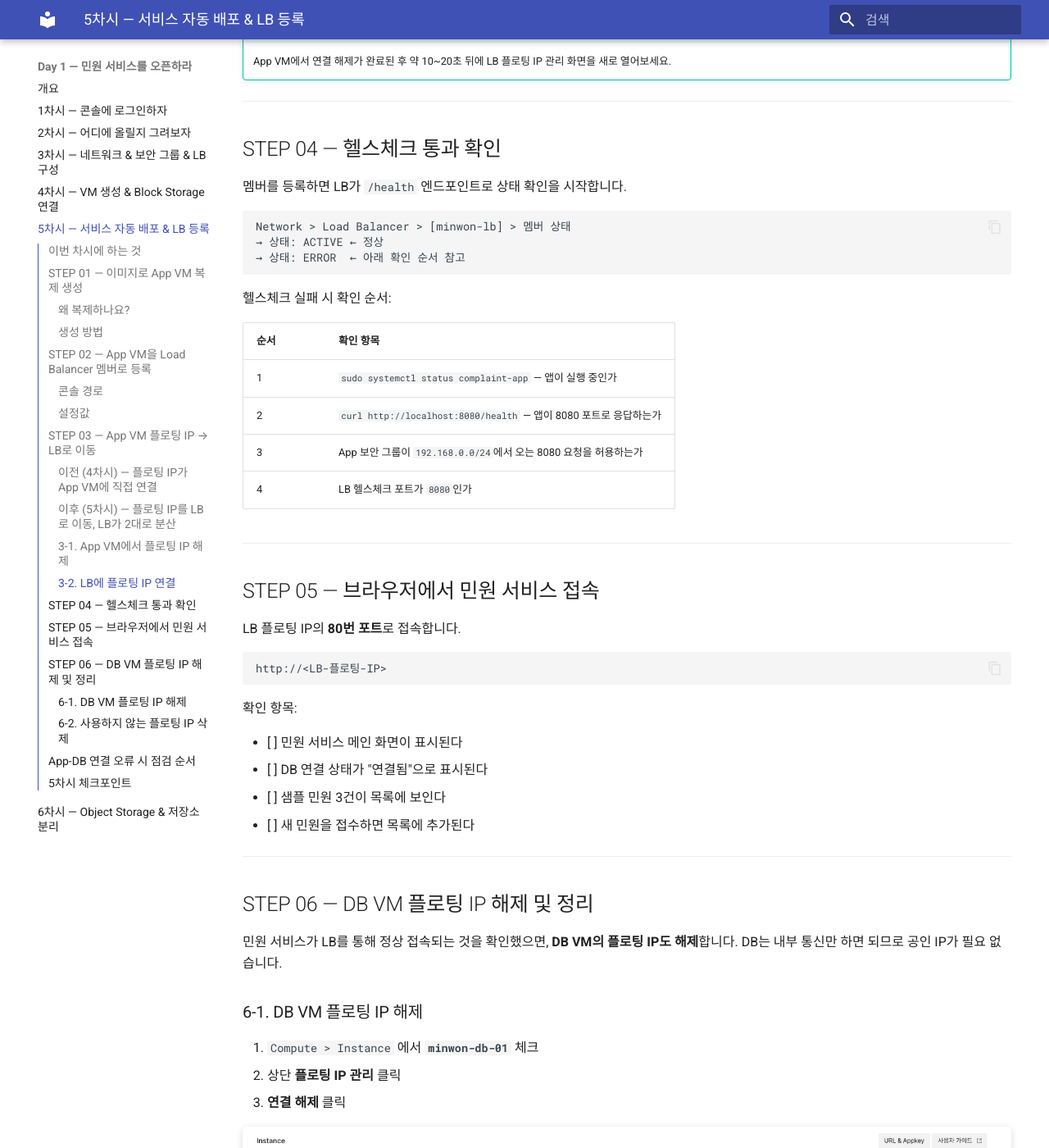
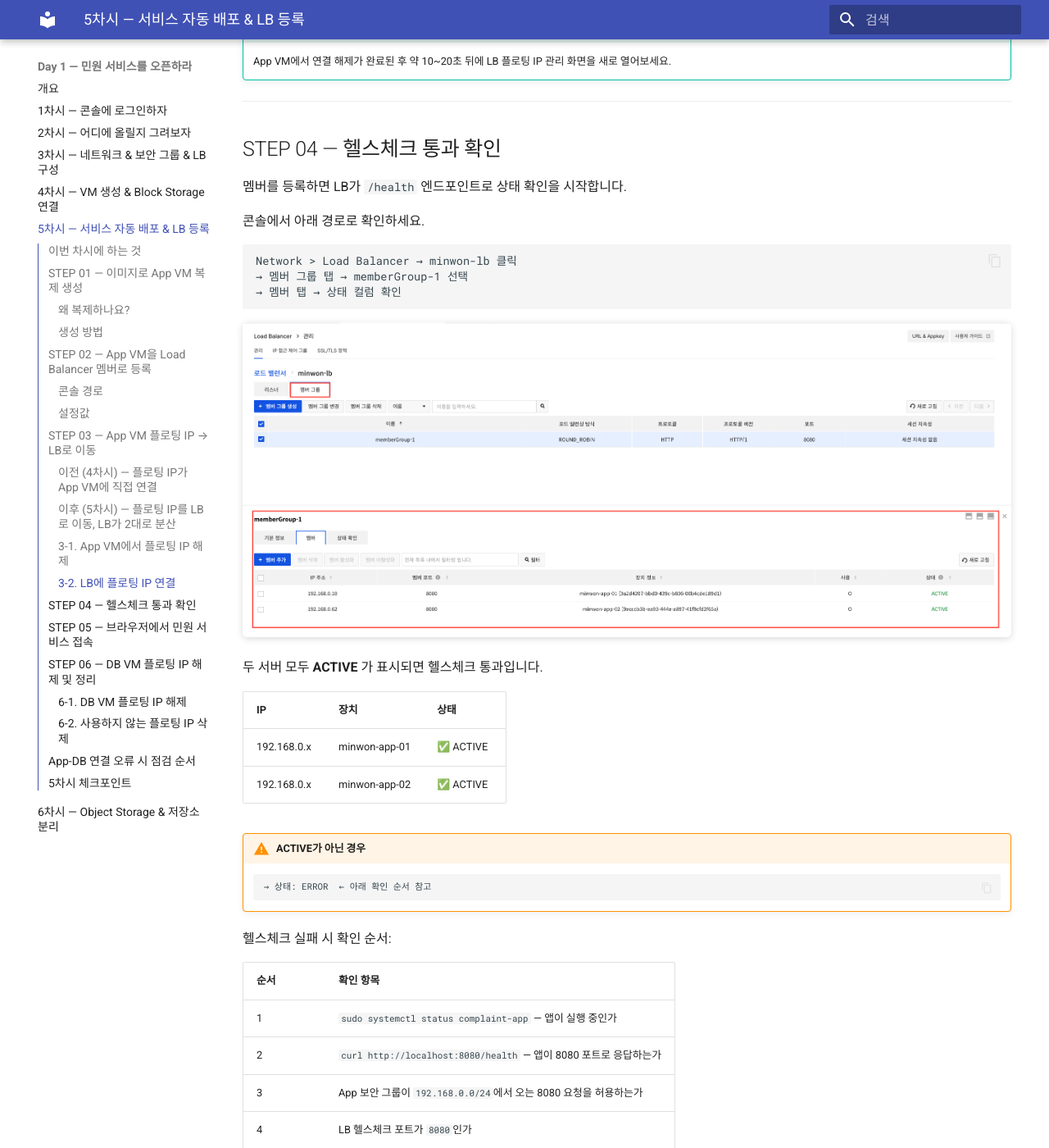
Before and after one commit to skilleat-labs/cloud-native-minwon-lab, an MkDocs documentation site: the page built from docs/day1/session5.md, in a window 1280 px wide and 1400 px high, scrolled down 5779 px. Shown: the whole window at 82% size. Built offline with MkDocs 1.6.1 and Material for MkDocs 9.7.7, drawn with Linux system fonts in a browser that asks for light colours.

Commit message:
docs: session5 - STEP 04 헬스체크 콘솔 확인 경로 및 스크린샷 추가

````diff
--- a/docs/day1/session5.md
+++ b/docs/day1/session5.md
@@ -176,11 +176,27 @@
 
 멤버를 등록하면 LB가 `/health` 엔드포인트로 상태 확인을 시작합니다.
 
+콘솔에서 아래 경로로 확인하세요.
+
 ```
-Network > Load Balancer > [minwon-lb] > 멤버 상태
-→ 상태: ACTIVE ← 정상
-→ 상태: ERROR  ← 아래 확인 순서 참고
+Network > Load Balancer → minwon-lb 클릭
+→ 멤버 그룹 탭 → memberGroup-1 선택
+→ 멤버 탭 → 상태 컬럼 확인
 ```
+
+![LB 멤버 헬스체크 ACTIVE 확인](./images/5-4-lb-member-active.png)
+
+두 서버 모두 **ACTIVE** 가 표시되면 헬스체크 통과입니다.
+
+| IP | 장치 | 상태 |
+|----|------|------|
+| 192.168.0.x | minwon-app-01 | ✅ ACTIVE |
+| 192.168.0.x | minwon-app-02 | ✅ ACTIVE |
+
+!!! warning "ACTIVE가 아닌 경우"
+    ```
+    → 상태: ERROR  ← 아래 확인 순서 참고
+    ```
 
 헬스체크 실패 시 확인 순서:
 
````
